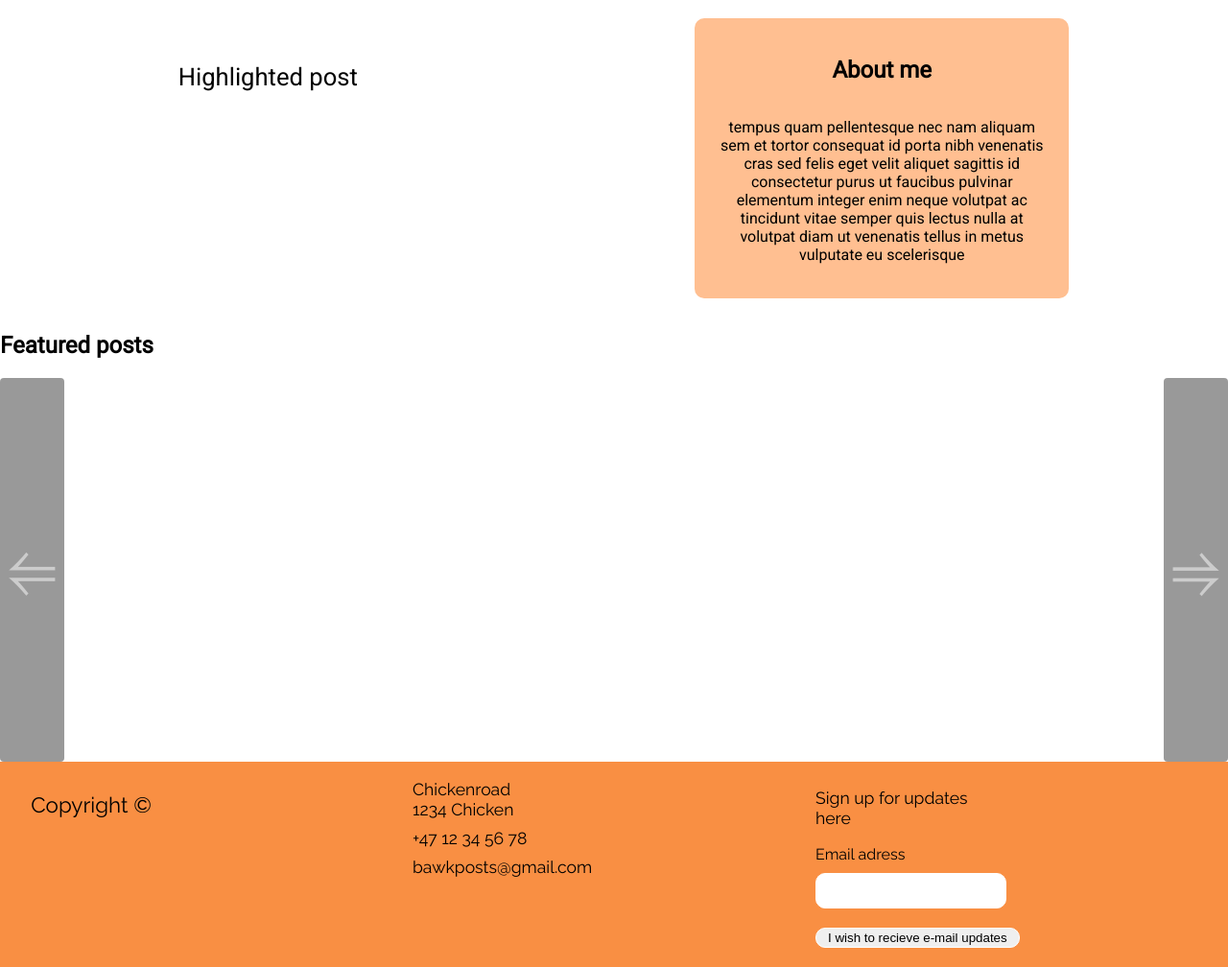
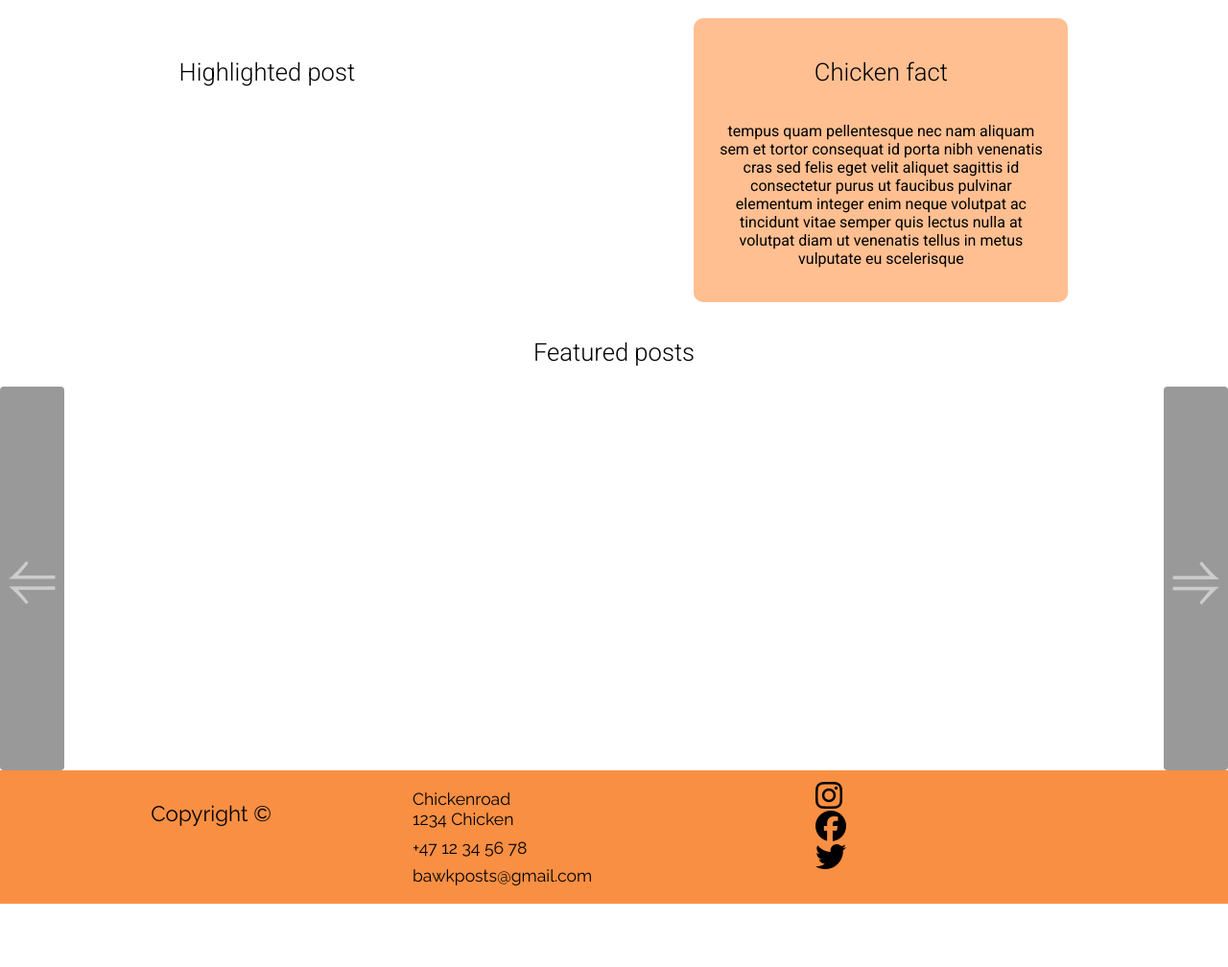
Before and after one commit to sansol0103/Bawkposts, a plain HTML site: page index.html in a window 1280 px wide. Shown: the part 454-1462 px from the top of the page at 96% size. After the commit the page ends 1396 px from the top, so only its background shows below. Drawn offline with Linux system fonts and the light colour scheme; no server answers.

Commit message:
Final few touches
Slightly changed the footer, and some pictures, and small styling on the index page

```diff
--- a/css/index.css
+++ b/css/index.css
@@ -10,7 +10,7 @@
     justify-content: space-around;
 }
 
-.featured-post, .about-me {
+.featured-post, .chicken-fact {
     display: flex;
     flex-direction: column;
     margin: 15px auto;
@@ -18,7 +18,7 @@
     text-align: center;
 }
 
-.posts-container, .about-me {
+.posts-container, .chicken-fact {
     max-width: 350px;
     max-height: 400px;
     display: flex;
@@ -38,12 +38,15 @@
     background-color: azure;
 }
 
-.about-me {
+.chicken-fact {
     border-radius: 10px;
 }
 
 .featured-text {
     font-size: 1.6rem;
+    display: flex;
+    justify-content: center;
+    font-weight: 300;
 }
 
 .image {
--- a/css/media.css
+++ b/css/media.css
@@ -41,7 +41,7 @@
         flex-direction: row;
     }
 
-    .featured-post, .about-me {
+    .featured-post, .chicken-fact {
         margin: 15px 30px;
     }
 
@@ -57,16 +57,14 @@
         grid-template-columns: 1fr 1fr 1fr;
     }
 
+    .icons {
+        text-align: left;
+    }
+
     /*blogs.html*/
 
     .blog-posts {
         grid-template-columns: repeat(3, minmax(0, 1fr));
-    }
-
-    /*about.html*/
-
-    .image {
-        max-width: 600px;
     }
 }
 
--- a/css/styles.css
+++ b/css/styles.css
@@ -87,6 +87,9 @@ main {
 .image {
     width: 75%;
     height: 70%;
+    max-width: 600px;
+    max-height: 700px;
+    object-fit: cover;
     margin: 50px auto;
 }
 
@@ -104,10 +107,6 @@ footer {
     padding: 10px;
 }
 
-footer div {
-    max-width: 170px;
-}
-
 footer p {
     font-size: 1.1rem;
     text-align: left;
@@ -122,12 +121,15 @@ footer p {
     text-align: center;
 }
 
-footer input {
-    border: 1px solid #fff;
-    border-radius: 10px;
-    margin: 10px auto;
-    padding: 10px;
-    min-width: 170px;
+.icons {
+    display: flex;
+    flex-direction: column;
+    text-align: center;
+}
+
+.fa-brands {
+    font-size: 2rem;
+    color: black;
 }
 
 .cta {
--- a/index.html
+++ b/index.html
@@ -9,6 +9,17 @@
       content="Welcome to Bawkposts, don't chicken out!"
     />
     <title>Bawkposts | Home Page</title>
+    <!-- Hotjar Tracking Code for Bawkposts -->
+<script>
+  (function(h,o,t,j,a,r){
+      h.hj=h.hj||function(){(h.hj.q=h.hj.q||[]).push(arguments)};
+      h._hjSettings={hjid:3503646,hjsv:6};
+      a=o.getElementsByTagName('head')[0];
+      r=o.createElement('script');r.async=1;
+      r.src=t+h._hjSettings.hjid+j+h._hjSettings.hjsv;
+      a.appendChild(r);
+  })(window,document,'https://static.hotjar.com/c/hotjar-','.js?sv=');
+</script>
     <script src="https://kit.fontawesome.com/90b4883912.js" crossorigin="anonymous"></script>
     <link rel="preconnect" href="https://fonts.googleapis.com">
     <link rel="preconnect" href="https://fonts.gstatic.com" crossorigin>
@@ -40,15 +51,15 @@
       <img src="images/Wandering_chickens_1.webp" class="header_img" alt="Picture of chickens out wandering">
       <div class="main-section">
         <div class="featured-post">
-          <p class="featured-text">Highlighted post</p>
+          <h2 class="featured-text">Highlighted post</h2>
         </div>
-        <div class="about-me wrapper">
-          <h2>About me</h2>
+        <div class="chicken-fact wrapper">
+          <h2 class="featured-text">Chicken fact</h2>
           <p>tempus quam pellentesque nec nam aliquam sem et tortor consequat id porta nibh venenatis cras sed felis eget velit aliquet sagittis id consectetur purus ut faucibus pulvinar elementum integer enim neque volutpat ac tincidunt vitae semper quis lectus nulla at volutpat diam ut venenatis tellus in metus vulputate eu scelerisque</p>
         </div>
       </div>
       <div aria-label="Featured posts" class="featured-posts">
-        <h2>Featured posts</h2>
+        <h2 class="featured-text">Featured posts</h2>
         <div class="carousel-wrapper">
           <button class="carousel-button prev" data-carousel-button="prev">&#10594;</button>
           <div class="carousel" data-carousel></div>
@@ -72,15 +83,16 @@
           <p>bawkposts@gmail.com</p>
         </div>
       </div>
-      <div class="newsletter-sub">
-        <p>Sign up for updates here</p>
-        <label for="email-adress">Email adress</label>
-        <input type="email" name="Email adress" id="email-adress" />
-        <input
-          type="submit"
-          value="I wish to recieve e-mail updates"
-          class="cta"
-        />
+      <div class="icons">
+        <a href="https://instagram.com"
+          ><i class="fa-brands fa-instagram"></i
+        ></a>
+        <a href="https://facebook.com"
+          ><i class="fa-brands fa-facebook"></i
+        ></a>
+        <a href="https://twitter.com"
+          ><i class="fa-brands fa-twitter"></i
+        ></a>
       </div>
     </footer>
     <script src="js/index.js" type="module" defer></script>
--- a/js/index.js
+++ b/js/index.js
@@ -19,7 +19,7 @@ function createHTML(posts) {
     postsContainer.className = 'posts-container';
     postsContainer.id = posts.id;
 
-    const title = document.createElement('h2');
+    const title = document.createElement('p');
     title.innerText = posts.title.rendered;
     postsContainer.append(title);
 
```
Also changed, not shown: about.html (+22 -10 lines), blog-specific.html (+21 -9 lines), blogs.html (+21 -9 lines), contact.html (+21 -9 lines), images/Foraging_chicken_1.webp (added), images/Hedemora_1.webp (deleted).
